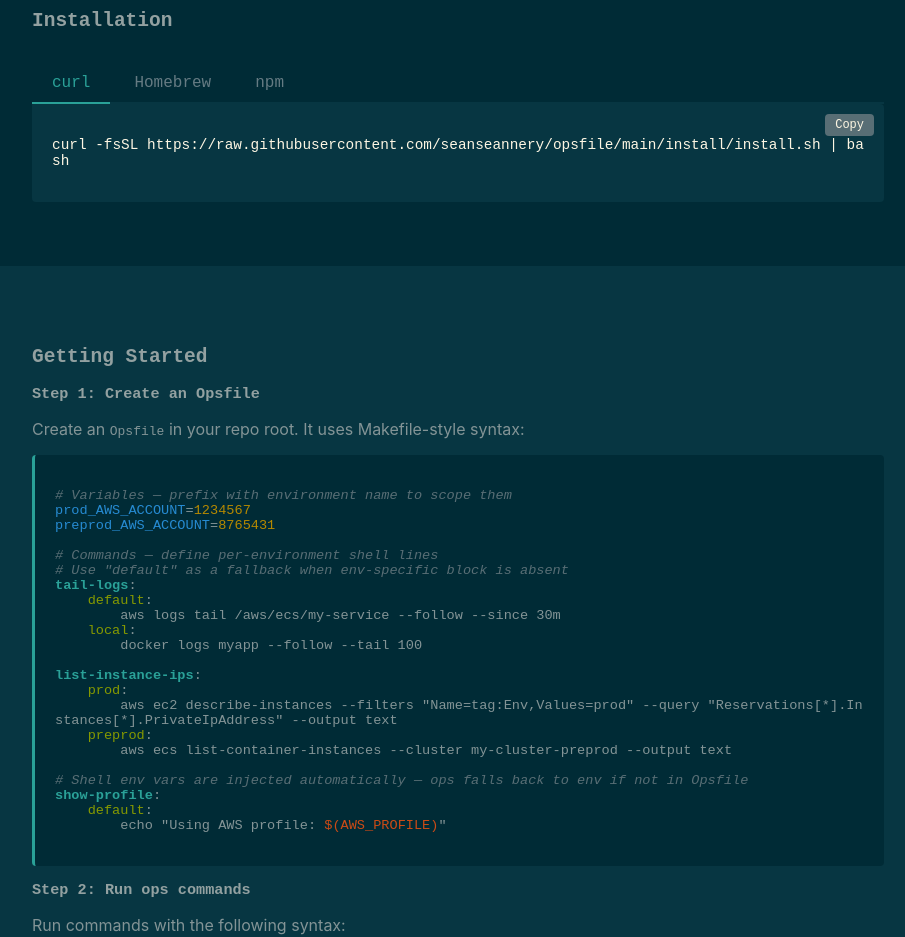
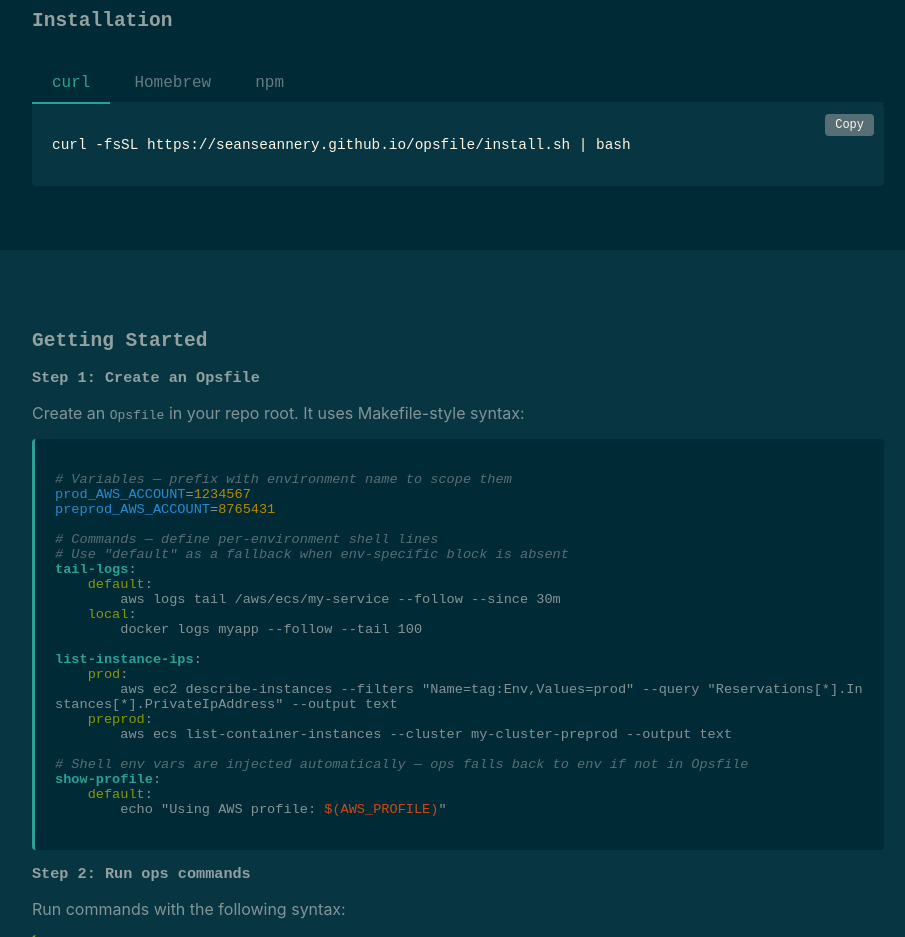
Before and after one commit to seanseannery/opsfile, a website: page docs/site/index.html in a window 1280 px wide. Shown: the part 780-1717 px from the top of the page, without its empty margins (182-1087 px from the left). Drawn offline with Linux system fonts and the light colour scheme.

Commit message:
docs: serve install.sh via GitHub Pages for shorter curl URL

```diff
--- a/docs/site/index.html
+++ b/docs/site/index.html
@@ -69,7 +69,7 @@
       </div>
 
       <div id="tab-curl" class="tab-content code-block">
-        <pre><code>curl -fsSL https://raw.githubusercontent.com/seanseannery/opsfile/main/install/install.sh | bash</code></pre>
+        <pre><code>curl -fsSL https://seanseannery.github.io/opsfile/install.sh | bash</code></pre>
       </div>
 
       <div id="tab-brew" class="tab-content code-block">
```
Also changed, not shown: .github/workflows/pages.yml, README.md.
